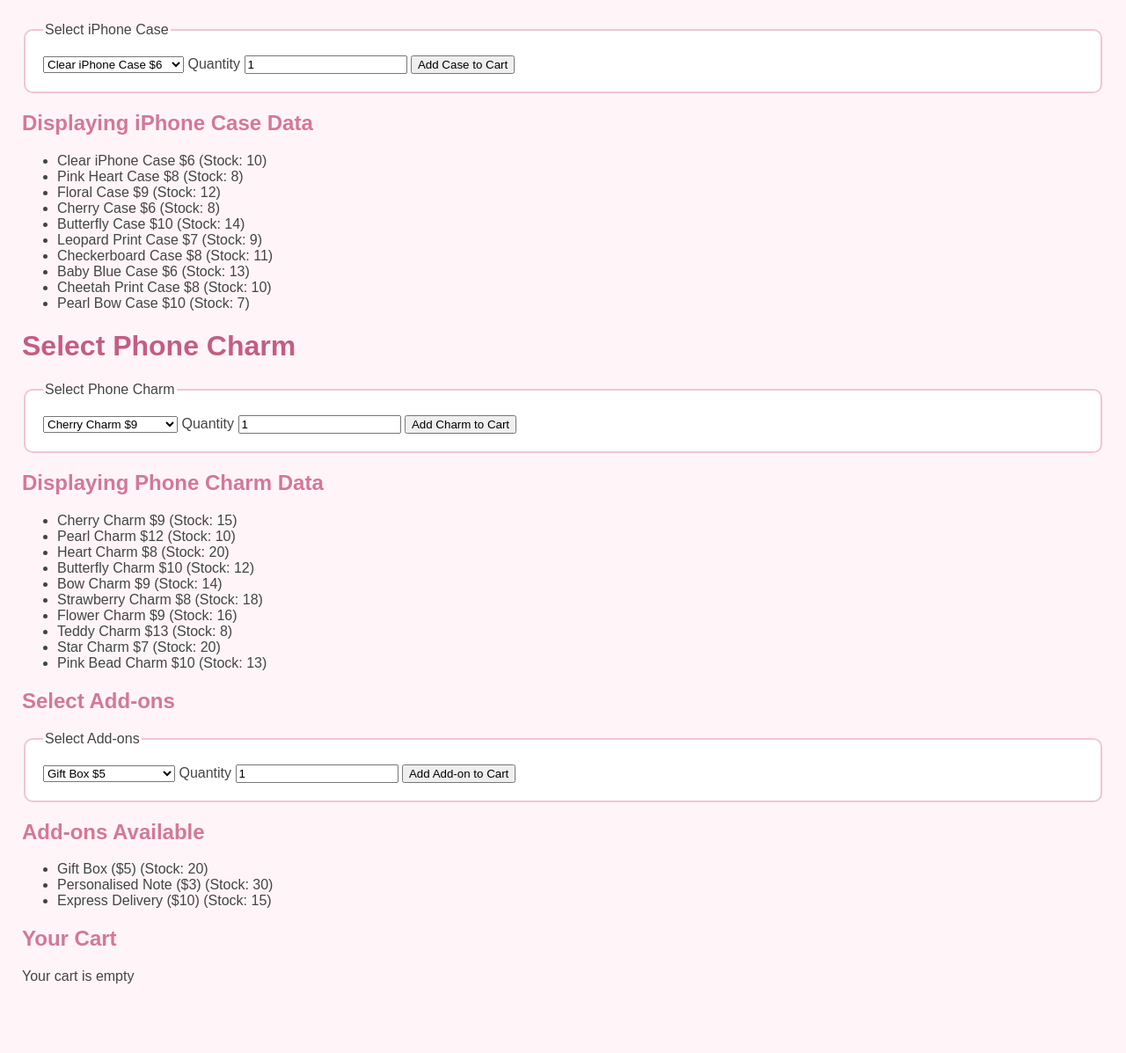
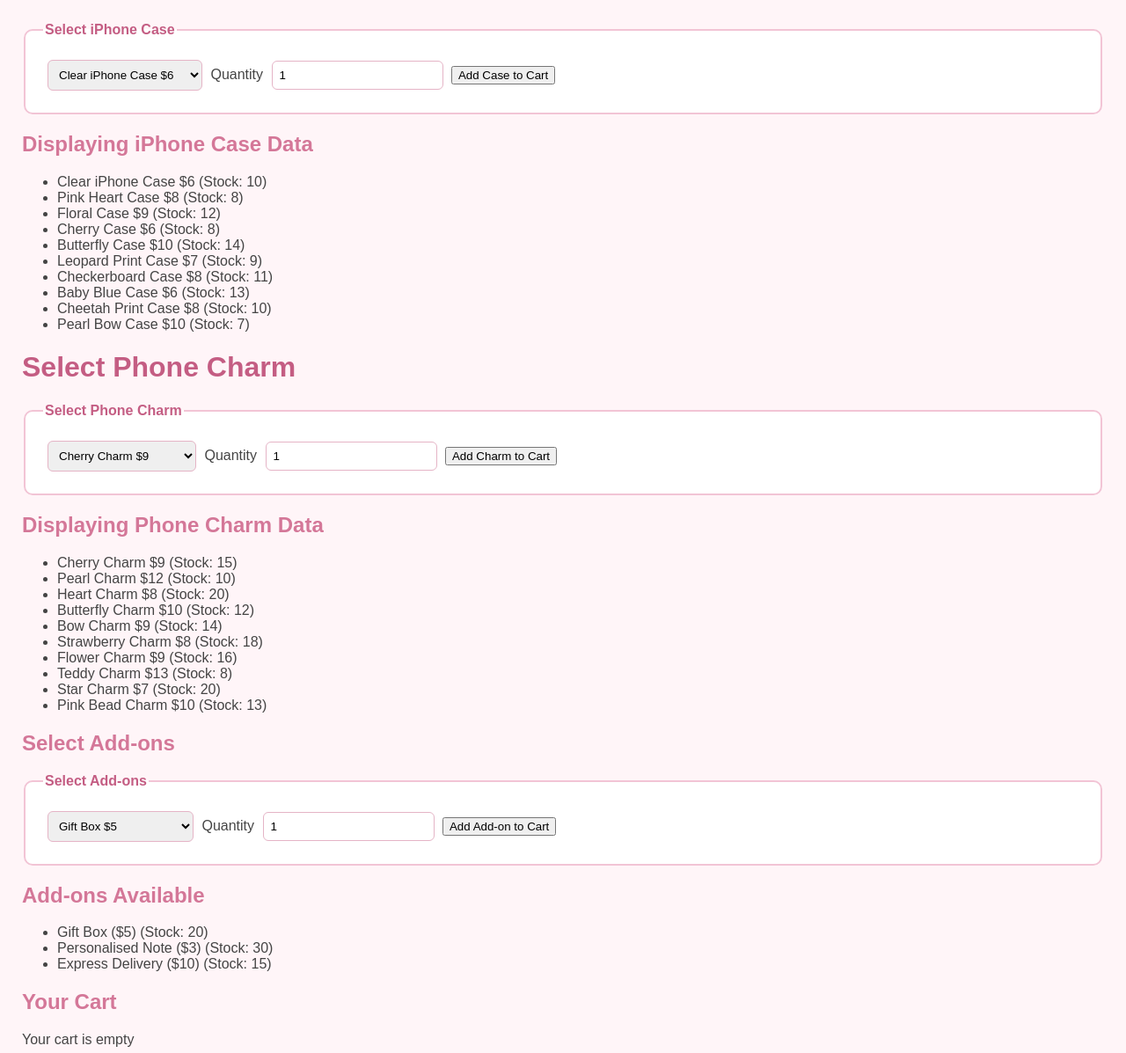
Before and after one commit to gursimrran/AS91896---AS91897--asses, a Flask app: page / in a window 1280 px wide. Shown: the top 1197 px of the page at 88% size. Before the commit the page ends 1118 px from the top, so only its background shows below. Run offline with Flask 3, Linux system fonts and the light colour scheme.

Commit message:
styled product selection labels, the dropdowns and the quantity inputs.

```diff
--- a/static/css/style.css
+++ b/static/css/style.css
@@ -21,3 +21,17 @@ fieldset {
     padding: 20px;
     margin-bottom: 20px;
 }
+
+legend {
+    color: #c45d83;
+    font-weight: bold;
+}
+
+
+select,
+input {
+    padding: 8px;
+    border: 1px solid #e5b4c6;
+    border-radius: 6px;
+    margin: 5px;
+}
```
